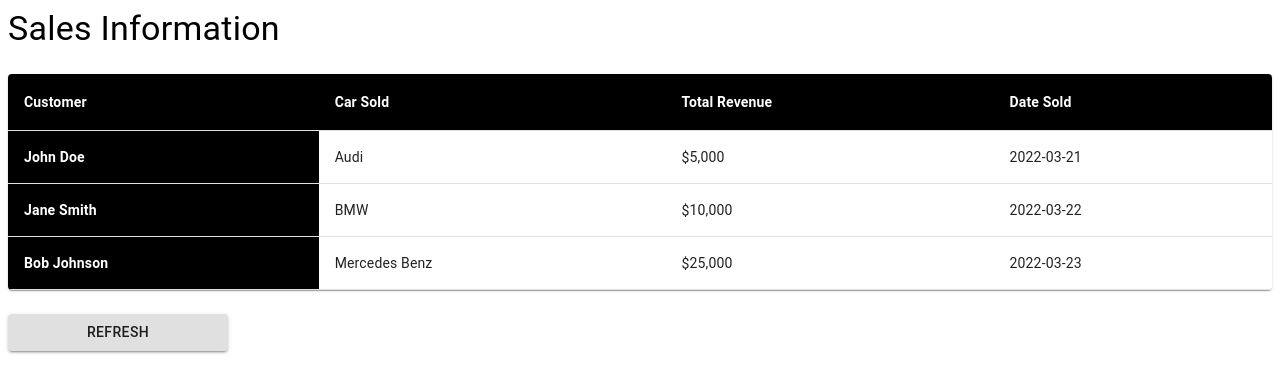
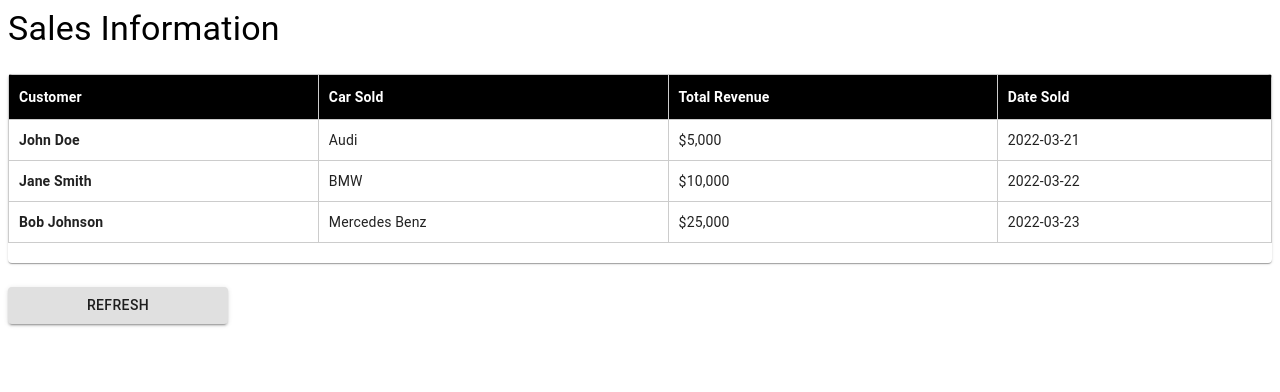
Before and after one commit to bechara-rizk/DealershipTeamOne, a Next.js app: page /SalesInfoPage in a window 1280 px wide. Shown: the top 392 px of the page. Built offline with nearby package versions, Linux system fonts and the light colour scheme.

Commit message:
edit Sales Info Page

```diff
--- a/src/styles/SalesInfoPage.css
+++ b/src/styles/SalesInfoPage.css
@@ -1,31 +1,55 @@
+.sales-info-page {
+  max-width: 800px;
+  margin: 0 auto;
+  padding: 20px;
+}
+
+.sales-info-heading {
+  margin-bottom: 20px;
+  font-size: 24px;
+}
+.sales-info-table thead th {
+  background-color: black;
+  color: white;
+}
+
 .sales-info-table {
-    min-width: 650px;
-    background-color: white;
-    color: black;
+  width: 100%;
+  border-collapse: collapse;
+  margin-bottom: 20px;
 }
 
 .sales-info-table th,
 .sales-info-table td {
-    padding: 16px;
+  padding: 10px;
+  text-align: left;
+  border: 1px solid #ccc;
 }
 
 .sales-info-table th {
-    background-color: black;
-    color: white;
   font-weight: bold;
 }
 
 .sales-info-button {
+  display: block;
+  margin: 0 auto;
+  padding: 10px 20px;
+  font-size: 16px;
+  border: none;
+  border-radius: 5px;
   background-color: black;
-    color: white;
-    padding: 12px 24px;
-    border: none;
-    border-radius: 4px;
+  color: #fff;
   cursor: pointer;
-    transition: background-color 0.3s ease;
 }
 
 .sales-info-button:hover {
   background-color: red;
+}
+
+
+.sales-info-heading{
+
+
   color: black;
+  border-bottom:  solid red;
 }
```
Also changed, not shown: src/pages/dashboard/SalesInfoPage.js (line endings or trailing spaces). Lines whose indentation alone changed are shown as unchanged.
